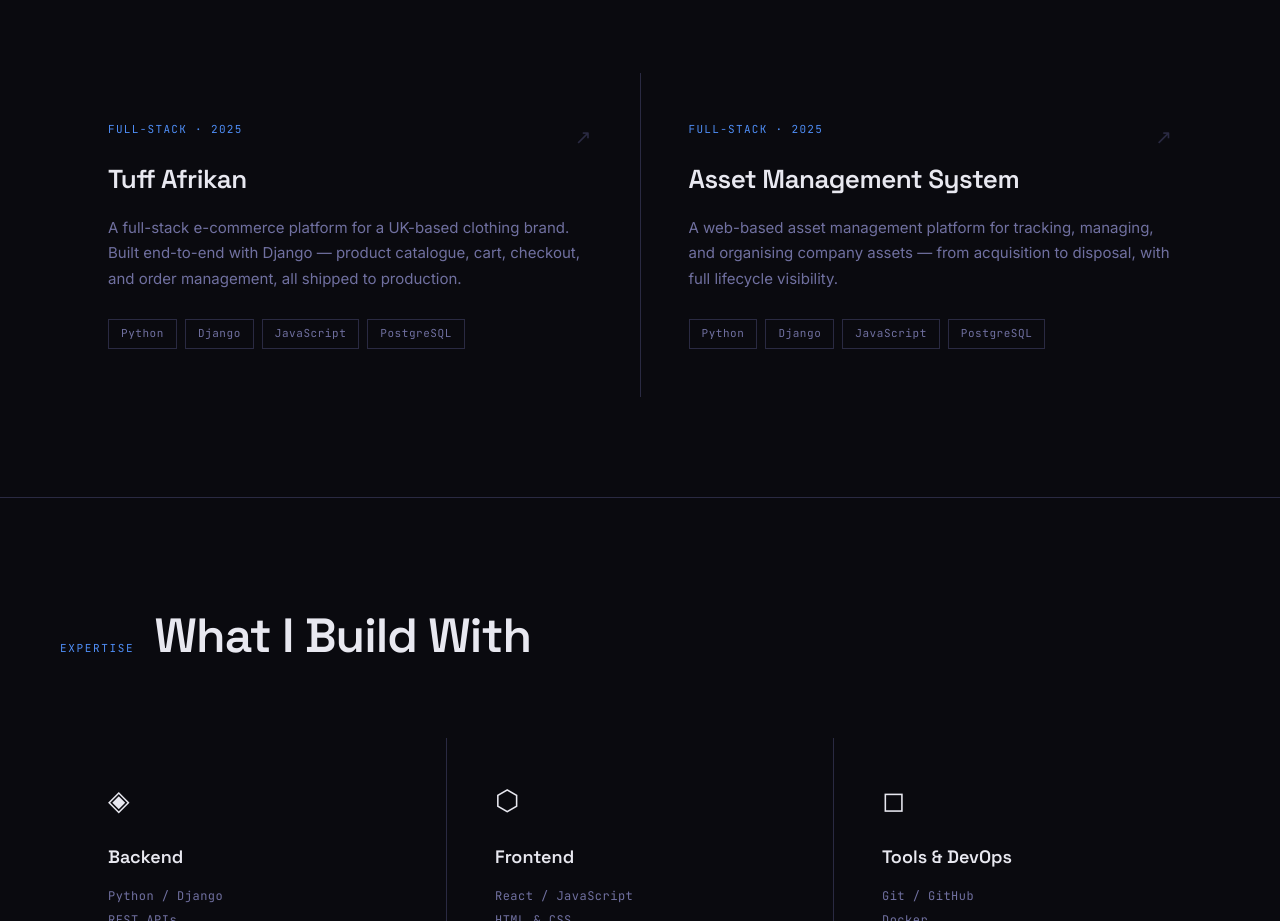
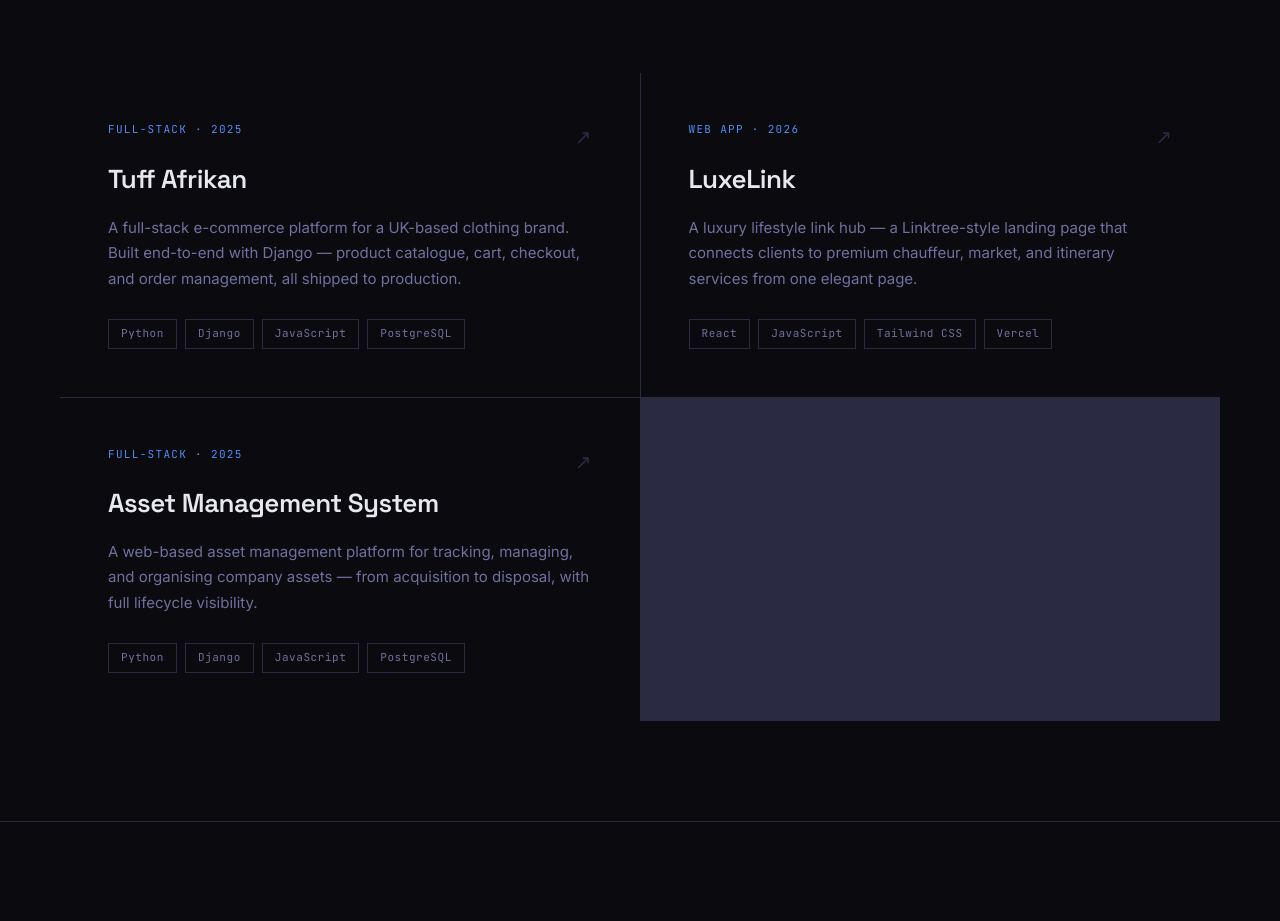
Before and after one commit to PrinceAmoakoBannerman/Portfolio, a React (Create React App) app: page / in a window 1280 px wide. Shown: the part 1800-2721 px from the top of the page. Built offline with nearby package versions, Linux system fonts and the light colour scheme.

Commit message:
Add LuxeLink project to portfolio

```diff
--- a/src/data.js
+++ b/src/data.js
@@ -30,6 +30,13 @@
     link: "https://tuffafrikan.com",
   },
   {
+    tag: "Web App · 2026",
+    title: "LuxeLink",
+    desc: "A luxury lifestyle link hub — a Linktree-style landing page that connects clients to premium chauffeur, market, and itinerary services from one elegant page.",
+    stack: ["React", "JavaScript", "Tailwind CSS", "Vercel"],
+    link: "https://luxe-link-ecru.vercel.app/",
+  },
+  {
     tag: "Full-Stack · 2025",
     title: "Asset Management System",
     desc: "A web-based asset management platform for tracking, managing, and organising company assets — from acquisition to disposal, with full lifecycle visibility.",
```
